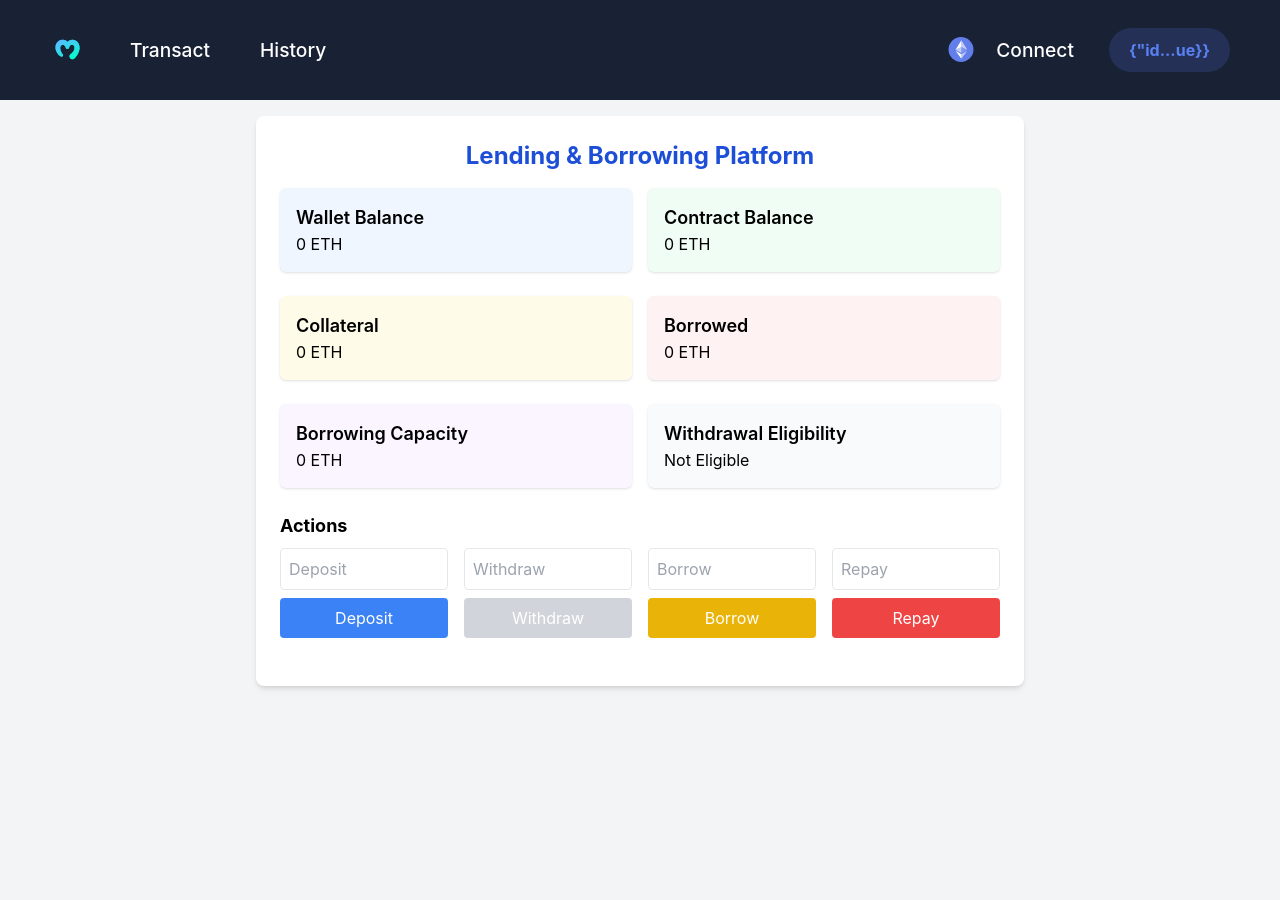
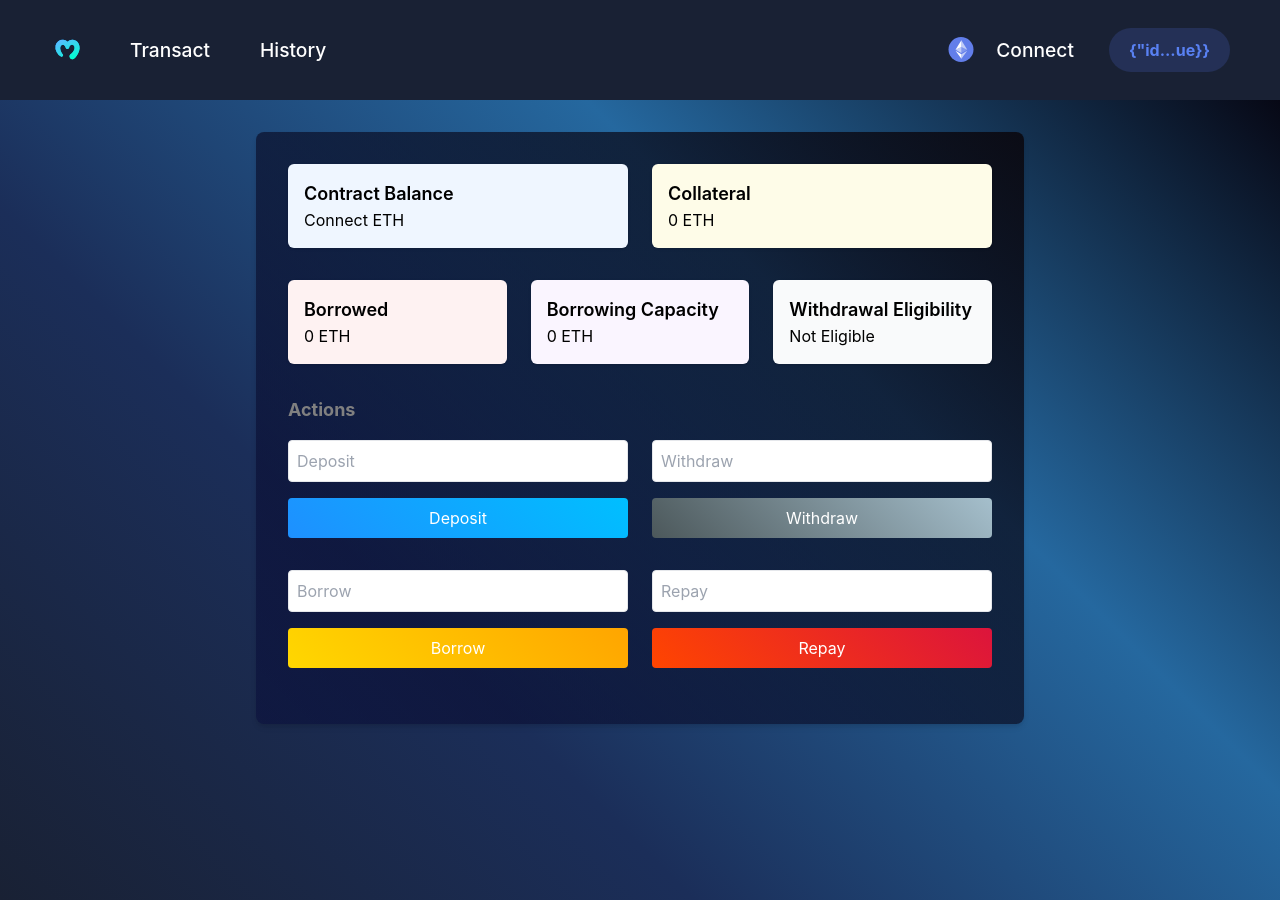
Before and after one commit to MAHI-HAKIM/DEX-Lending_Dapp, a React (Create React App) app: page /transactions in a window 1280 px wide. Built offline with nearby package versions, Linux system fonts and the light colour scheme; sample sign-in values are in the browser's storage.

Commit message:
Completed full front end desing and button functionalitiies

```diff
--- a/package.json
+++ b/package.json
@@ -13,6 +13,8 @@
     "ethers": "^6.13.4",
     "react": "^18.0.0",
     "react-dom": "^18.0.0",
+    "react-icons": "^5.4.0",
+    "react-modal": "^3.16.3",
     "react-router-dom": "^7.1.0",
     "react-scripts": "5.0.1",
     "styled-components": "^6.1.13",
--- a/src/components/Header.jsx
+++ b/src/components/Header.jsx
@@ -1,22 +1,33 @@
-import React from "react";
+import { React, useState } from "react";
 import Logo from "../assets/moralis-logo.svg";
 import Eth from "../assets/eth.svg";
-// import { Link } from "react-router-dom";
+import Modal from "react-modal";
+import { FaSignOutAlt } from "react-icons/fa"; // Import logout icon
 
-function Header(props) {
-  const { address, authUser, connect ,walletBalance} = props;
+const Header = (props) => {
+  const [isModalOpen, setIsModalOpen] = useState(false); // State for modal visibility
+  const { address, authUser, connect, walletBalance, logout } = props;
+
+  const openModal = () => setIsModalOpen(true); // Open modal
+  const closeModal = () => setIsModalOpen(false); // Close modal
+
+  const handleLogout = () => {
+    logout();
+    closeModal(); // Close modal after logout
+  };
 
   // Ensure the address is valid before applying slice
   const displayAddress = address
     ? `${address.slice(0, 4)}...${address.slice(-4)}`
     : "Connect";
 
-    const displayWallletBalance = walletBalance
+  const displayWallletBalance = walletBalance
     ? `${walletBalance.slice(0, 6)}...ETH`
     : "Connect";
 
-    // console.log("Header.js - address: ", displayAddress);
-    console.log("Header.js - isConnected: ", authUser);
+  // console.log("Header.js - address: ", displayAddress);
+  console.log("Header.js - isConnected: ", authUser);
+
   return (
     <header>
       <div className="leftH">
@@ -33,12 +44,50 @@ function Header(props) {
           <img src={Eth} alt="eth" className="eth" />
           {authUser ? displayWallletBalance : "Ethereum"}
         </div>
-        <div className="connectButton" onClick={connect}>
-          {authUser ? displayAddress : " Connect "}
+        <div>
+          {!authUser ? (
+            <div className="connectButton" onClick={connect}>Connect</div>
+          ) : (
+            <>
+              <div
+                className="connectButton"
+                onClick={openModal}
+                style={{ cursor: "pointer" }}
+              >
+                {displayAddress}
+              </div>
+              {/* Logout Modal */}
+              <Modal
+                isOpen={isModalOpen}
+                onRequestClose={closeModal}
+                className="bg-white w-96 p-6 rounded-lg shadow-lg mx-auto mt-24"
+                overlayClassName="fixed inset-0 bg-gray-500 bg-opacity-50 flex items-center justify-center"
+              >
+                <h2 className="text-xl font-semibold mb-4">Confirm Logout</h2>
+                <p className="text-gray-700 mb-6">
+                  Are you sure you want to log out?
+                </p>
+                <div className="flex justify-between">
+                  <button
+                    onClick={closeModal}
+                    className="bg-gray-300 text-black py-2 px-4 rounded-lg hover:bg-gray-400"
+                  >
+                    Cancel
+                  </button>
+                  <button
+                    onClick={handleLogout}
+                    className="bg-red-500 text-white py-2 px-4 rounded-lg hover:bg-red-600 flex items-center"
+                  >
+                    <FaSignOutAlt className="mr-2" /> Logout
+                  </button>
+                </div>
+              </Modal>
+            </>
+          )}
         </div>
       </div>
     </header>
   );
-}
+};
 
 export default Header;
--- a/src/components/TransactionContainer.jsx
+++ b/src/components/TransactionContainer.jsx
@@ -1,36 +1,40 @@
-import React from 'react'
+import React from "react";
 
 function TransactionContainer(props) {
+
+    const contractBalance = props.contractEthBalance
+    ? `${props.contractEthBalance.slice(0, 7)}...`
+    : "Connect";
+
   return (
-    <div className="min-h-screen bg-gray-100 flex flex-col items-center p-4">
-      <div className="bg-white shadow-md rounded-lg p-6 w-full max-w-3xl">
-        <h1 className="text-2xl font-bold text-blue-700 text-center mb-4">
-          Lending & Borrowing Platform
-        </h1>
-
-        <div className="grid grid-cols-2 gap-4 mb-6">
+    <div
+      className="min-h-screen flex flex-col items-center py-8 px-4"
+      style={{
+        background: "linear-gradient(45deg, #192134, #1B2E59, #25689F, #070815)",
+      }}
+    >
+      <div
+        className="shadow-md rounded-lg p-8 w-full max-w-3xl relative"
+        style={{
+          background: "linear-gradient(45deg, rgba(0, 0,50, 0.4), rgba(9, 3, 7, 0.8))",
+        }}
+      >
+        <div className="grid grid-cols-2 gap-y-6 gap-x-6 mb-8">
           <div className="p-4 bg-blue-50 rounded-md shadow">
-            <h2 className="text-lg font-semibold">Wallet Balance</h2>
-            <p>{props.walletBalance} ETH</p>
+            <h2 className="text-lg font-semibold">Contract Balance</h2>
+            <p>{contractBalance} ETH</p>
           </div>
-          <div className="p-4 bg-green-50 rounded-md shadow">
-            <h2 className="text-lg font-semibold">Contract Balance</h2>
-            <p>{props.contractEthBalance} ETH</p>
-          </div>
-        </div>
-
-        <div className="grid grid-cols-2 gap-4 mb-6">
           <div className="p-4 bg-yellow-50 rounded-md shadow">
             <h2 className="text-lg font-semibold">Collateral</h2>
             <p>{props.userCollateral} ETH</p>
           </div>
+        </div>
+
+        <div className="grid grid-cols-3 gap-y-6 gap-x-6 mb-8">
           <div className="p-4 bg-red-50 rounded-md shadow">
             <h2 className="text-lg font-semibold">Borrowed</h2>
             <p>{props.userBorrowed} ETH</p>
           </div>
-        </div>
-
-        <div className="grid grid-cols-2 gap-4 mb-6">
           <div className="p-4 bg-purple-50 rounded-md shadow">
             <h2 className="text-lg font-semibold">Borrowing Capacity</h2>
             <p>{props.borrowCapacity} ETH</p>
@@ -42,19 +46,26 @@ function TransactionContainer(props) {
         </div>
 
         <div className="mb-6">
-          <h2 className="text-lg font-bold mb-2">Actions</h2>
-          <div className="grid grid-cols-4 gap-4">
+          <h2 className="text-lg font-bold mb-4" style={
+            {
+              color: "gray"
+            }
+          }>Actions</h2>
+          <div className="grid grid-cols-2 gap-y-8 gap-x-6">
             <div>
               <input
                 type="number"
                 placeholder="Deposit"
                 value={props.depositAmount}
                 onChange={(e) => props.setDepositAmount(e.target.value)}
-                className="border p-2 rounded w-full"
+                className="border p-2 rounded w-full mb-4"
               />
               <button
                 onClick={props.handleDeposit}
-                className="bg-blue-500 text-white p-2 rounded w-full mt-2"
+                className="p-2 rounded w-full text-white"
+                style={{
+                  background: "linear-gradient(45deg, #1E90FF, #00BFFF)",
+                }}
               >
                 Deposit
               </button>
@@ -65,16 +76,21 @@ function TransactionContainer(props) {
                 placeholder="Withdraw"
                 value={props.withdrawAmount}
                 onChange={(e) => props.setWithdrawAmount(e.target.value)}
-                className="border p-2 rounded w-full"
+                className="border p-2 rounded w-full mb-4"
               />
               <button
                 onClick={props.handleWithdraw}
                 disabled={!props.canWithdraw}
-                className={`${
-                    props.canWithdraw
-                    ? "bg-green-500"
-                    : "bg-gray-300 text-gray-500 cursor-not-allowed"
-                } text-white p-2 rounded w-full mt-2`}
+                className={`p-2 rounded w-full text-white ${
+                  props.canWithdraw
+                    ? "cursor-pointer"
+                    : "cursor-not-allowed bg-gray-300 text-gray-500"
+                }`}
+                style={{
+                  background: props.canWithdraw
+                    ? "linear-gradient(45deg, #32CD32, #228B22)"
+                    : "linear-gradient(45deg, #4C585B, #A5BFCC)",
+                }}
               >
                 Withdraw
               </button>
@@ -85,11 +101,14 @@ function TransactionContainer(props) {
                 placeholder="Borrow"
                 value={props.borrowAmount}
                 onChange={(e) => props.setBorrowAmount(e.target.value)}
-                className="border p-2 rounded w-full"
+                className="border p-2 rounded w-full mb-4"
               />
               <button
                 onClick={props.handleBorrow}
-                className="bg-yellow-500 text-white p-2 rounded w-full mt-2"
+                className="p-2 rounded w-full text-white"
+                style={{
+                  background: "linear-gradient(45deg, #FFD700, #FFA500)",
+                }}
               >
                 Borrow
               </button>
@@ -100,11 +119,14 @@ function TransactionContainer(props) {
                 placeholder="Repay"
                 value={props.repayAmount}
                 onChange={(e) => props.setRepayAmount(e.target.value)}
-                className="border p-2 rounded w-full"
+                className="border p-2 rounded w-full mb-4"
               />
               <button
                 onClick={props.handleRepay}
-                className="bg-red-500 text-white p-2 rounded w-full mt-2"
+                className="p-2 rounded w-full text-white"
+                style={{
+                  background: "linear-gradient(45deg, #FF4500, #DC143C)",
+                }}
               >
                 Repay
               </button>
@@ -113,7 +135,7 @@ function TransactionContainer(props) {
         </div>
       </div>
     </div>
-  )
+  );
 }
 
-export default TransactionContainer
+export default TransactionContainer;
```
Also changed, not shown: 1 other file (tests, documents, lock files or other folders).
